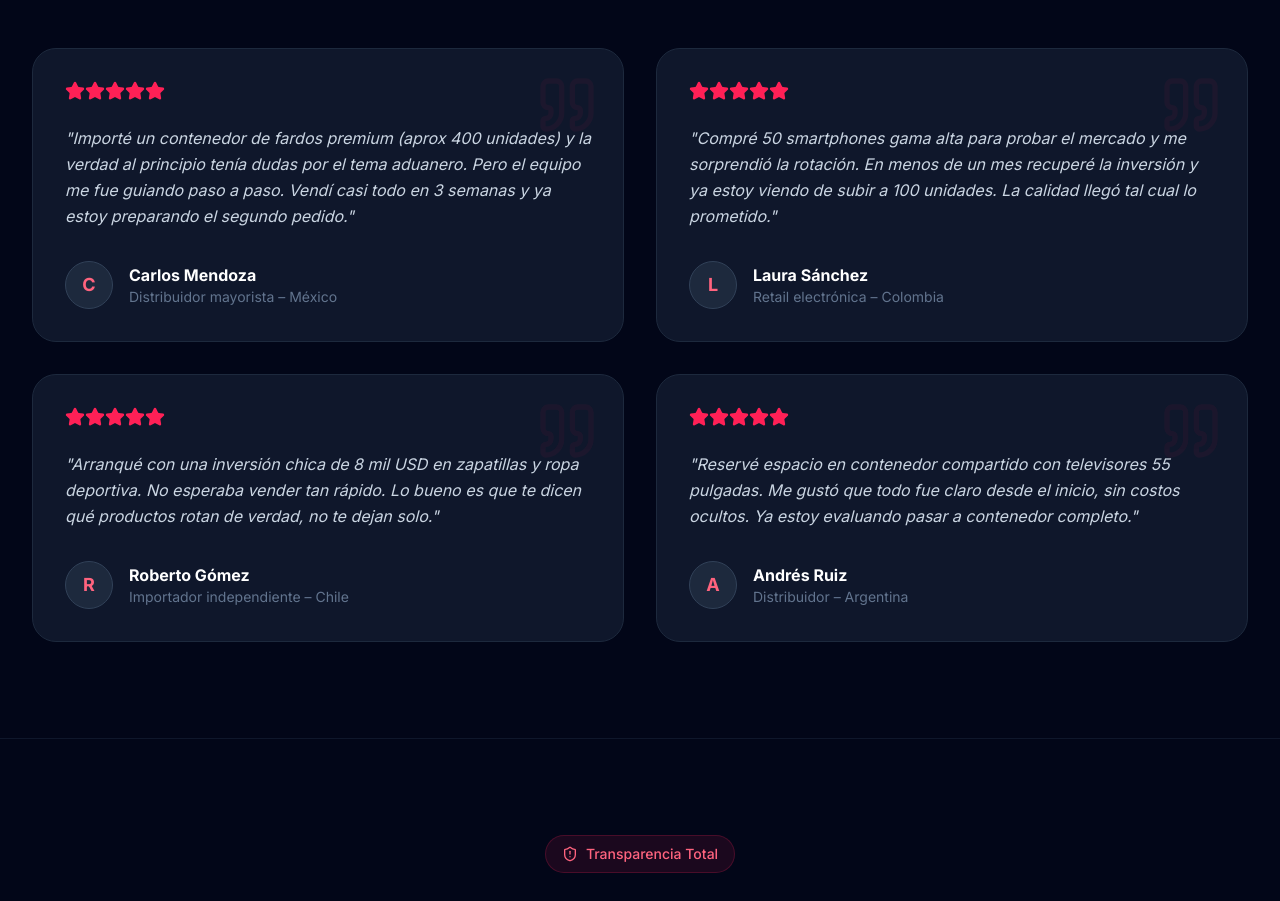
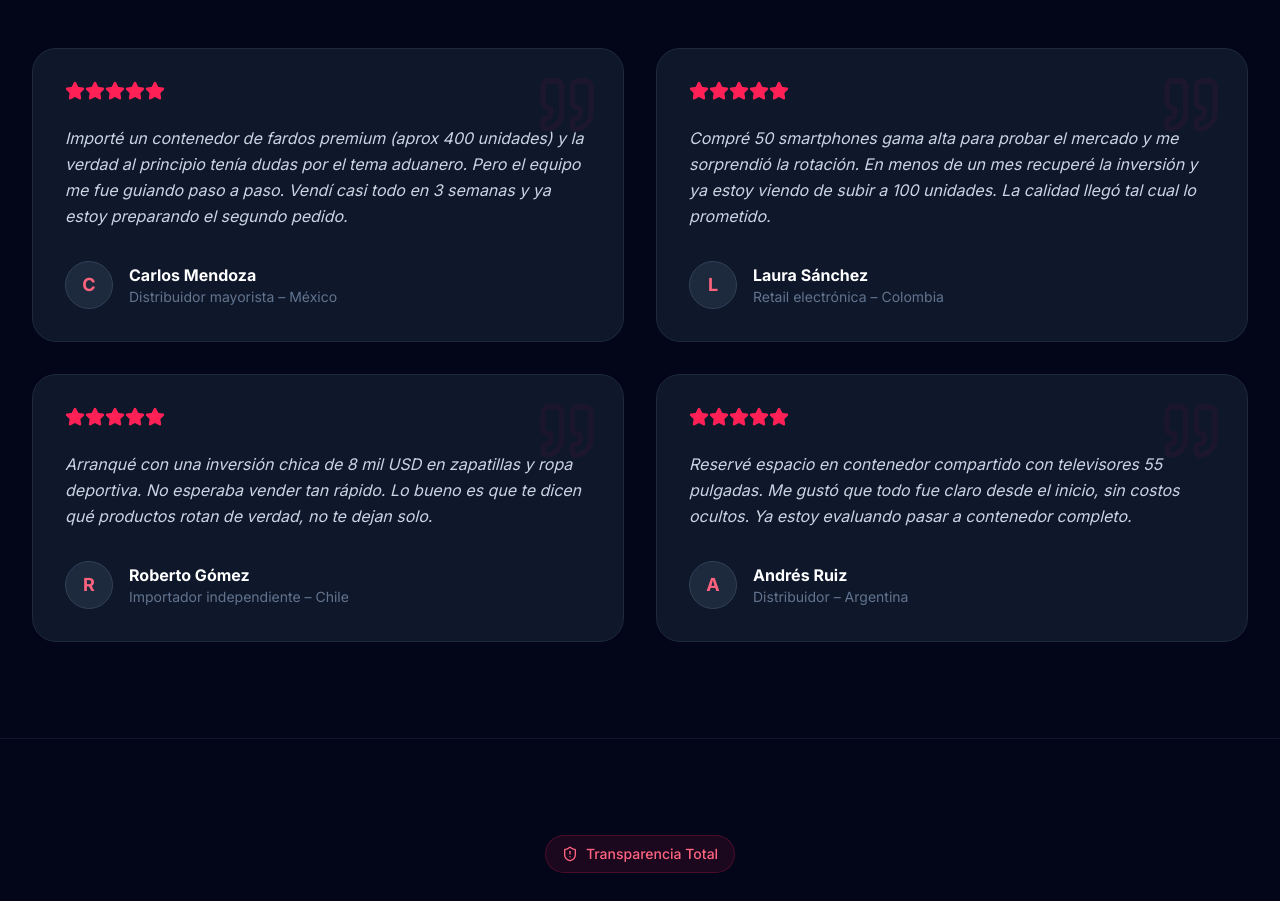
Before and after one commit to atlasexportcompany/atlas, a React (Vite) app: page / in a window 1280 px wide. Shown: the part 7680-8581 px from the top of the page. Built offline with nearby package versions, Linux system fonts and the light colour scheme.

Commit message:
feat: Remove unnecessary quotation marks in testimonials
Removes the leading and trailing quotation marks from testimonial content displayed in the UI. This standardizes the display and prevents double quotation marks if the content itself contains them.

```diff
--- a/src/components/Testimonials.tsx
+++ b/src/components/Testimonials.tsx
@@ -56,7 +56,7 @@ export default function Testimonials() {
                 ))}
               </div>
               <p className="text-slate-300 mb-8 leading-relaxed relative z-10 italic">
-                "{testimonial.content}"
+                {testimonial.content}
               </p>
               <div className="flex items-center relative z-10">
                 <div className="w-12 h-12 bg-slate-800 rounded-full flex items-center justify-center mr-4 border border-slate-700">
```
